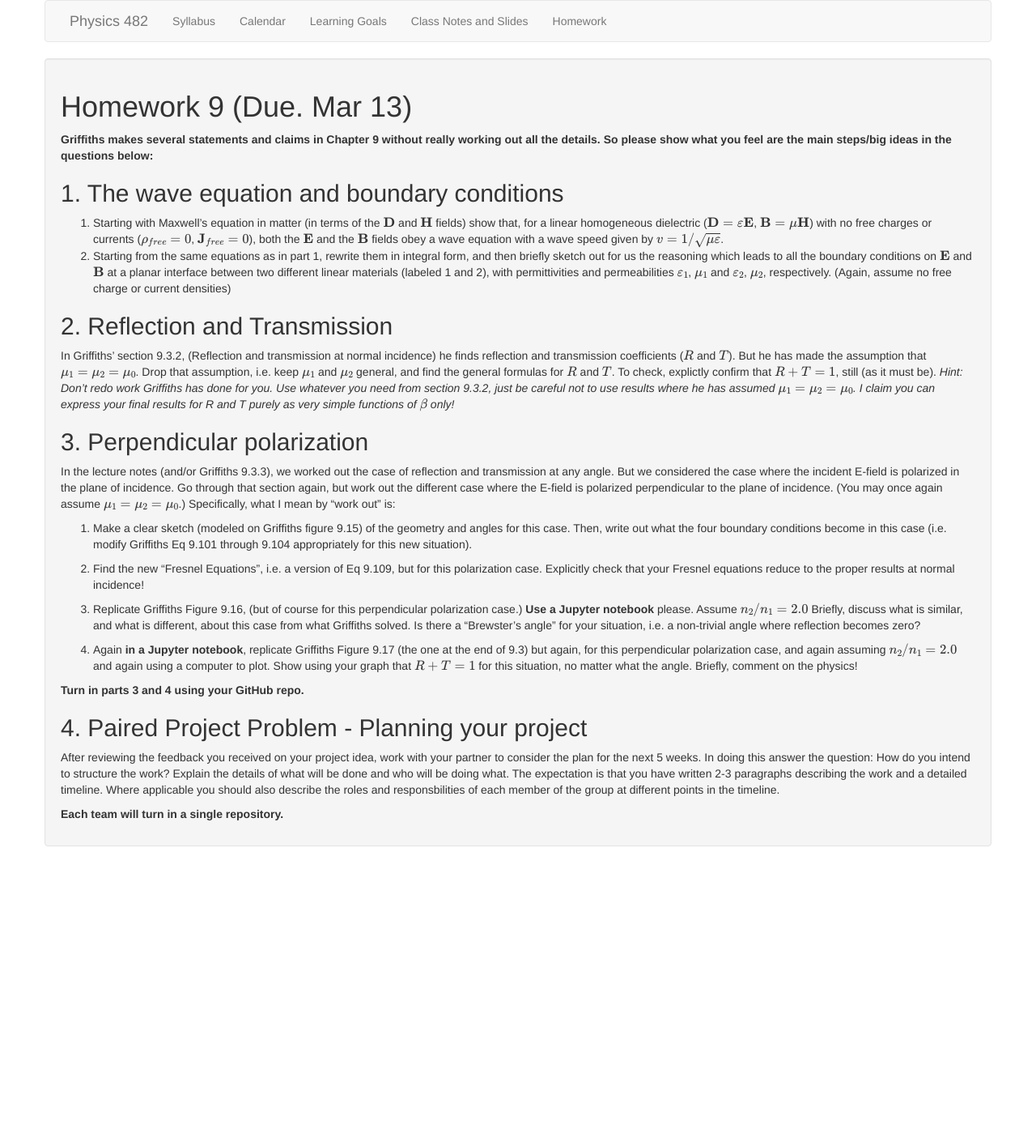
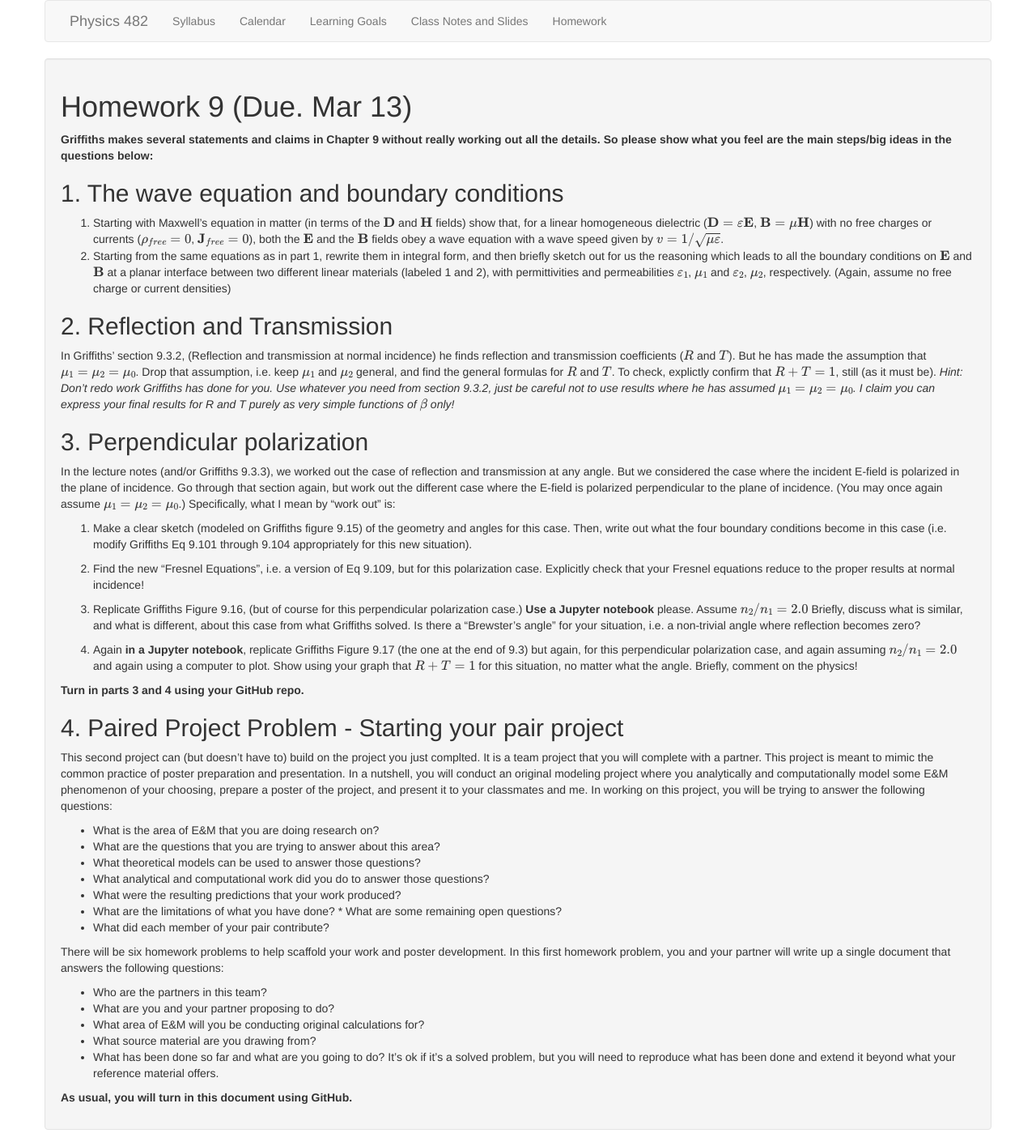
Before and after one commit to dannycab/phy482msu_s2020, a Jekyll site: the page built from assignments/homework9.md, in a window 1280 px wide. Shown: the whole page at 81% size. Built offline with Jekyll 4.4.1, drawn with Linux system fonts in a browser that asks for light colours; formulas are drawn with MathJax 3; before the commit the page ends 1065 px from its top, so only the background shows below that.

Commit message:
updated homework

```diff
--- a/assignments/homework9.md
+++ b/assignments/homework9.md
@@ -35,8 +35,24 @@ Specifically, what I mean by “work out” is:
 
 
 
-## 4. Paired Project Problem - Planning your project
+## 4. Paired Project Problem - Starting your pair project
 
-After reviewing the feedback you received on your project idea, work with your partner to consider the plan for the next 5 weeks. In doing this answer  the question: How do you intend to structure the work? Explain the details of what will be done and who will be doing what. The expectation is that you have written 2-3 paragraphs describing the work and a detailed timeline. Where applicable you should also describe the roles and responsbilities of each member of the group at different points in the timeline.
+This second project can (but doesn't have to) build on the project you just complted. It is a team project that you will complete with a partner. This project is meant to mimic the common practice of poster preparation and presentation. In a nutshell, you will conduct an original modeling project where you analytically and computationally model some E&M phenomenon of your choosing, prepare a poster of the project, and present it to your classmates and me. In working on this project, you will be trying to answer the following questions:
 
-**Each team will turn in a single repository.**
+* What is the area of E&M that you are doing research on?
+* What are the questions that you are trying to answer about this area?
+* What theoretical models can be used to answer those questions?
+* What analytical and computational work did you do to answer those questions?
+* What were the resulting predictions that your work produced?
+* What are the limitations of what you have done? * What are some remaining open questions?
+* What did each member of your pair contribute?
+
+There will be six homework problems to help scaffold your work and poster development. In this first homework problem, you and your partner will write up a single document that answers the following questions:
+
+* Who are the partners in this team?
+* What are you and your partner proposing to do?
+* What area of E&M will you be conducting original calculations for?
+* What source material are you drawing from?
+* What has been done so far and what are you going to do? It's ok if it's a solved problem, but you will need to reproduce what has been done and extend it beyond what your reference material offers.
+
+**As usual, you will turn in this document using GitHub.**
```
Also changed, not shown: notes/24-slides.md (+104 -42 lines), notes/list_of_notes.md (+1 -0 lines), 6 other files.
